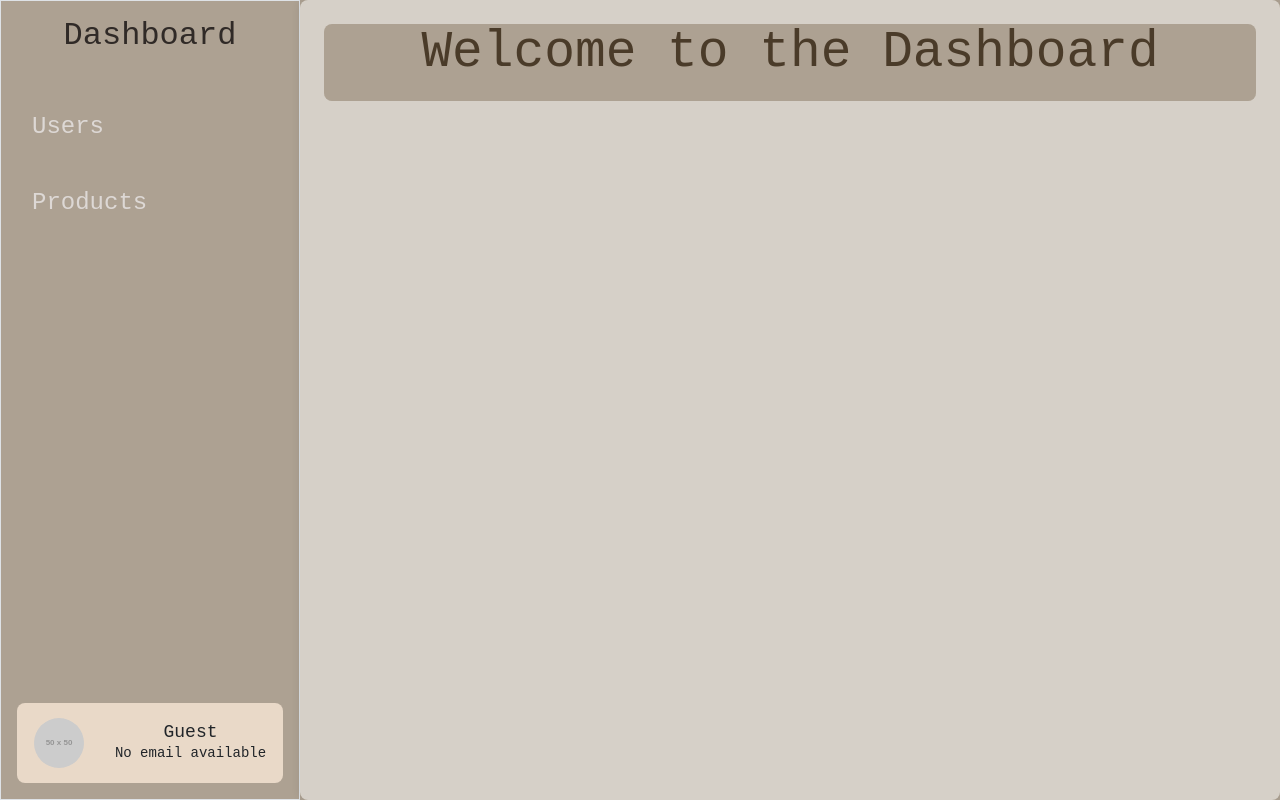
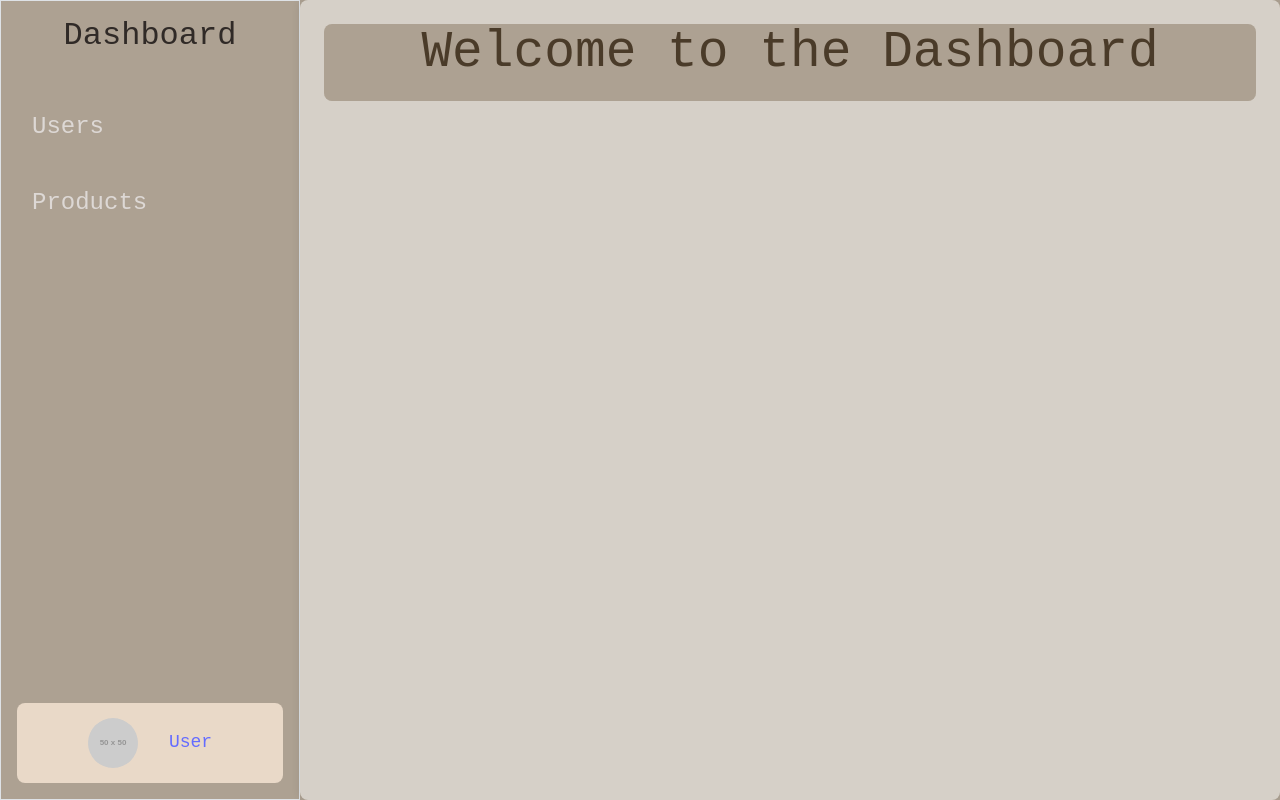
Before and after one commit to Nahhmiehh/management-system, a React (Vite) app: page /dashboard in a window 1280 px wide. Built offline with nearby package versions, Linux system fonts and the light colour scheme.

Commit message:
this is a commit

```diff
--- a/src/App.jsx
+++ b/src/App.jsx
@@ -6,6 +6,7 @@ import Dashboard from './pages/dashboard';
 import AddProduct from './pages/addproduct';
 import ProductList from './pages/productlist';
 import EditProduct from './pages/editproduct';
+import Profile from './pages/profile';
 
 const App = () => {
     return (
@@ -17,6 +18,7 @@ const App = () => {
                 <Route path="/add-product" element={<AddProduct />} />
                 <Route path="/products" element={<ProductList />} />
                 <Route path="/edit-product/:id" element={<EditProduct />} />
+                <Route path="/profile" element={<Profile />} />
             </Routes>
         </Router>
     );
--- a/src/pages/dashboard.css
+++ b/src/pages/dashboard.css
@@ -45,12 +45,11 @@
     background-color: #4e4b44;
 }
 
-/* Profile Section at the Bottom of Sidebar */
 .profile-section {
-    margin-top: auto; /* Pushes the profile to the bottom */
+    margin-top: auto;
     text-align: center;
     padding: 15px;
-    background-color: #e9d9c8; /* Lighter background for the profile section */
+    background-color: #e9d9c8;
     border-radius: 8px;
 }
 
--- a/src/pages/dashboard.jsx
+++ b/src/pages/dashboard.jsx
@@ -4,7 +4,7 @@ import './dashboard.css';
 
 const Dashboard = () => {
   // Retrieve the user data from localStorage
-  const user = JSON.parse(localStorage.getItem('user'));
+  const user = JSON.parse(localStorage.getItem('User'));
 
   return (
     <div className="dashboard-container d-flex vh-100 vw-100">
@@ -19,15 +19,15 @@ const Dashboard = () => {
           </li>
         </ul>
 
-        {/* Profile Section */}
-        <div className="profile-section mt-auto">
-          <div className="profile-info d-flex align-items-center">
-            <img src="https://via.placeholder.com/50" alt="Profile" className="profile-pic" />
-            <div className="ml-3">
-              <h5>{user ? user.fullName : 'Guest'}</h5>
-              <p>{user ? user.email : 'No email available'}</p>
+        <div className="profile-section">
+          <Link to="/profile" className="profile-link">
+            <div className="profile-info d-flex align-items-center">
+              <img src="https://via.placeholder.com/50" alt="Profile" className="profile-pic" />
+              <div className="ml-3">
+                <h5>{user ? user.fullName : 'User'}</h5>
+              </div>
             </div>
-          </div>
+          </Link>
         </div>
       </nav>
 
```
